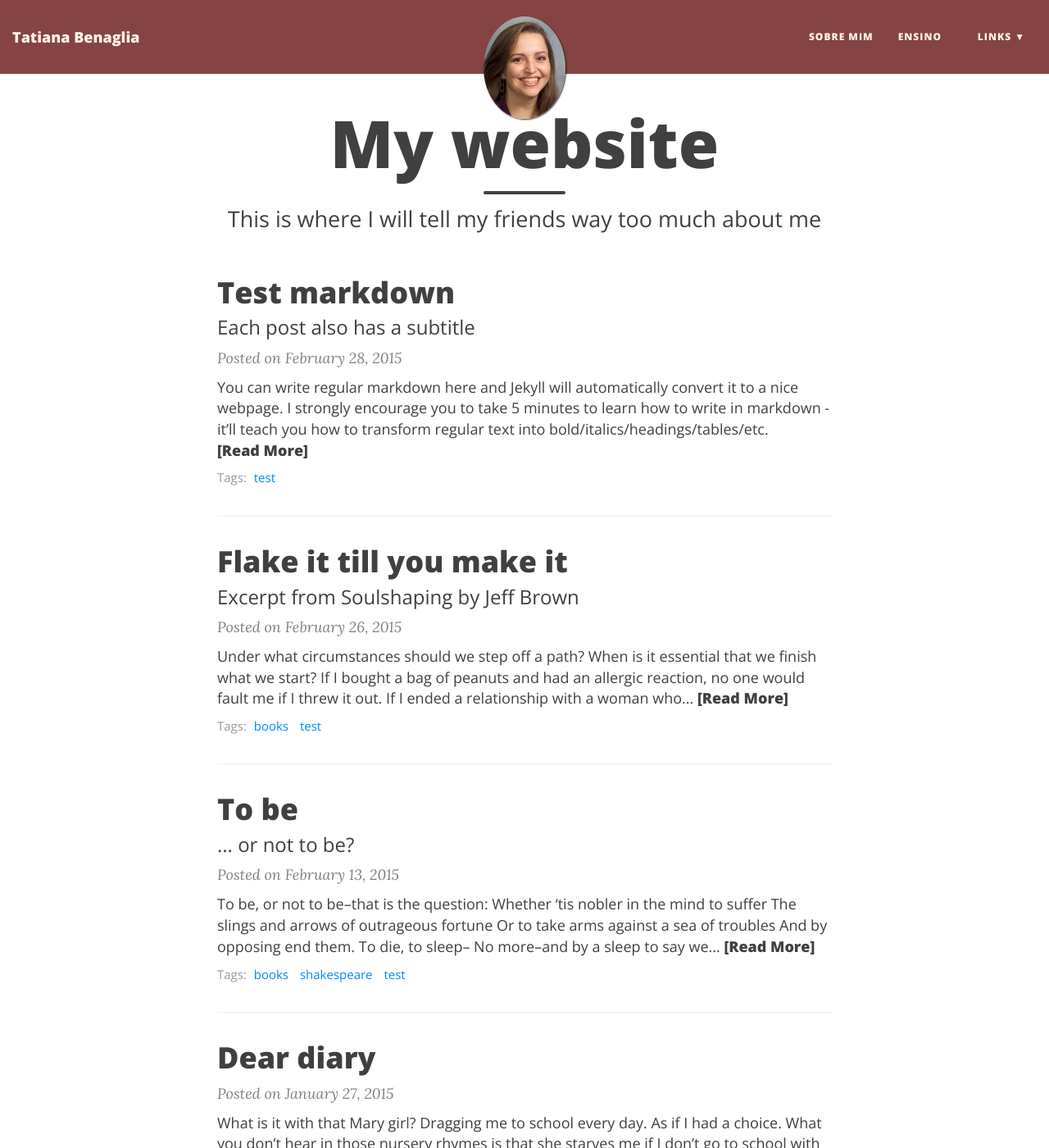
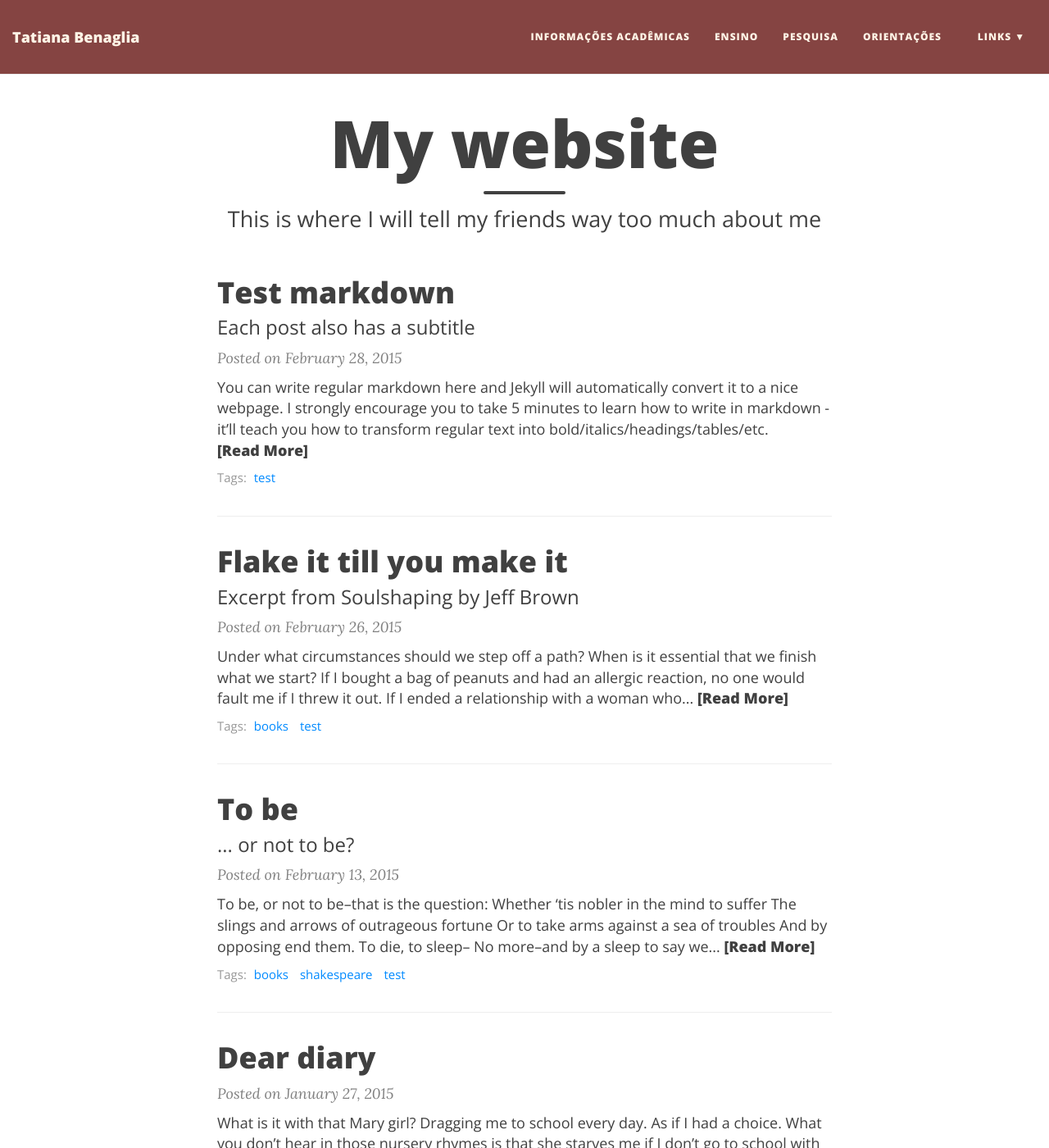
Before and after one commit to tatibenaglia/tatibenaglia.github.io, a Jekyll site: the page built from index.html, in a window 1280 px wide and 1400 px high. Shown: the whole window at 82% size. Built offline with Jekyll 4.4.1, drawn with Linux system fonts in a browser that asks for light colours; nearby versions of some CDN libraries; the list of posts is cut into pages by our own code.

Commit message:
Update _config.yml

```diff
--- a/_config.yml
+++ b/_config.yml
@@ -23,8 +23,10 @@ description: Página pessoal com informações de formação, pesquisa e ensino.
 
 # List of links in the navigation bar
 navbar-links:
-  Sobre Mim: "aboutme"
+  Informações Acadêmicas: "aboutme"
   Ensino: "ensino"
+  Pesquisa: "pesquisa"
+  Orientações: "orientacoes"
   Links:
     - Beautiful Jekyll: "http://deanattali.com/beautiful-jekyll/"
     - Markdown: "http://www.markdowntutorial.com/"
@@ -32,7 +34,7 @@ navbar-links:
 
 # Image to show in the navigation bar - image must be a square (width = height)
 # Remove this parameter if you don't want an image in the navbar
-avatar: "/img/ProfileTatiana.jpg"
+# avatar: "/img/ProfileTatiana.jpg"
 
 # If you want to have an image logo in the top-left corner instead of the title text,
 # then specify the following parameter
@@ -50,7 +52,7 @@ link-col: "#008AFF"
 hover-col: "#0085A1"
 footer-col: "#854442"
 footer-text-col: "#777777"
-footer-link-col: "#fff4e6"
+footer-link-col: "#777777"
 
 # Alternatively, the navbar, footer, and page background can be set to use background images
 # instead of colour
```
